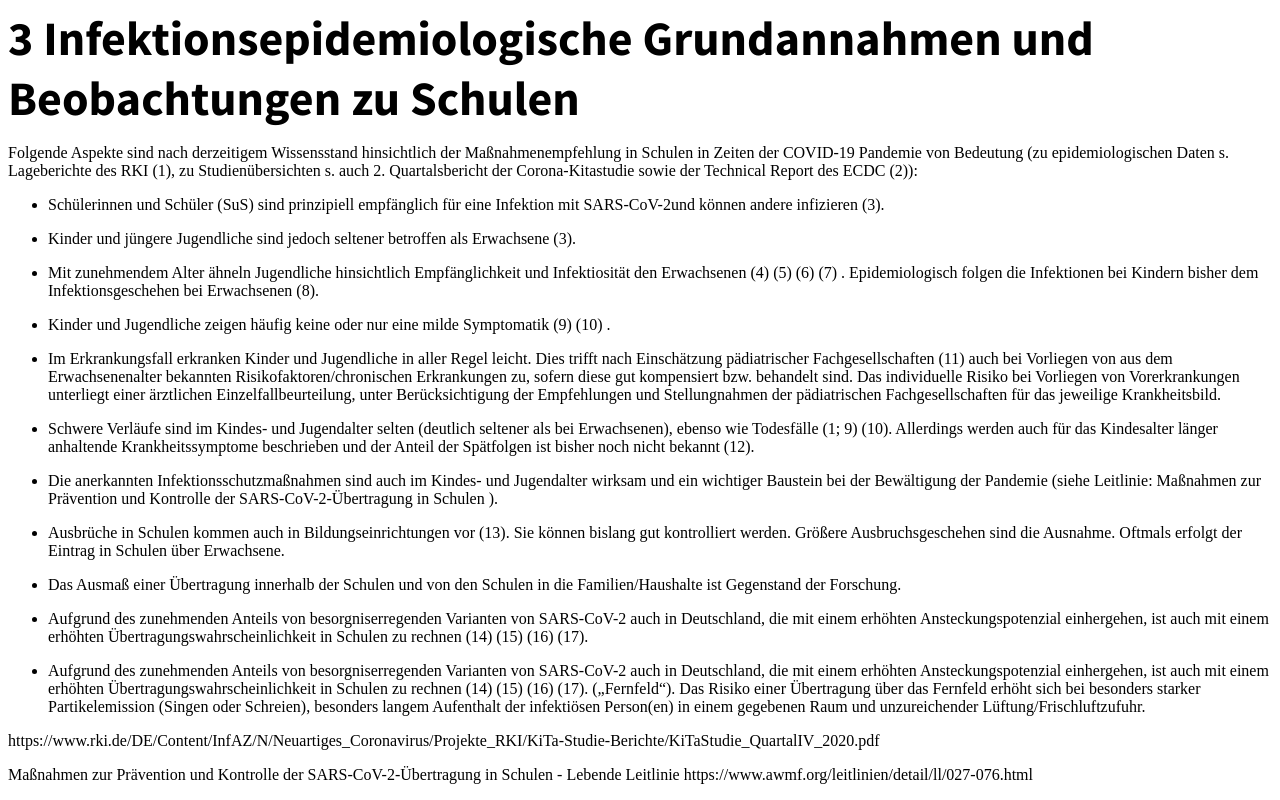
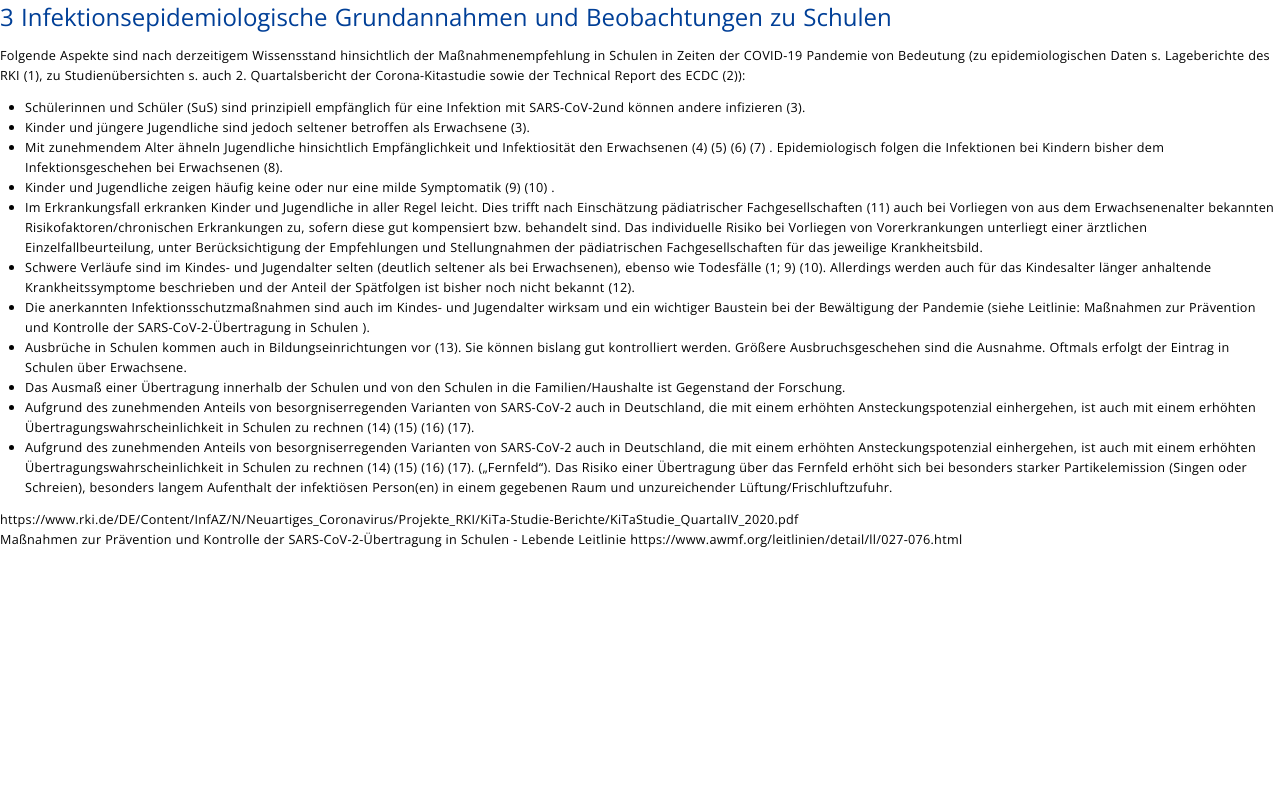
Before and after one commit to Health-Sprints/template, a plain HTML site: page html/document-3.html in a window 1280 px wide. Drawn offline with nearby package versions, Linux system fonts and the light colour scheme; files that its build step writes are made by us from their sources.

Commit message:
Update from Fidus Writer

```diff
--- a/html/document-3.html
+++ b/html/document-3.html
@@ -2,18 +2,14 @@
 <html>
   <head>
     <meta charset="UTF-8">
-    <title>3 Infektionsepidemiologische Grundannahmen und Beobachtungen zu Schulen</title>
+    <title> 3 Infektionsepidemiologische Grundannahmen und Beobachtungen zu Schulen</title>
     <link type="text/css" rel="stylesheet" href="css/document.css" />
-    <link type="text/css" rel="stylesheet" href="css/elephant.css" />
+    <link type="text/css" rel="stylesheet" href="css/rki.css" />
   </head>
   <body class="book-chapter">
-    <div class="article-part article-title" id="_3_0">3 Infektionsepidemiologische Grundannahmen und Beobachtungen zu Schulen</div>
-    <div class="article-part article-heading article-subtitle" data-hidden="true"></div>
-    <div class="article-part article-contributors article-authors" data-hidden="true"></div>
-    <div class="article-part article-richtext article-abstract" data-hidden="true"></div>
-    <div class="article-part article-tags article-keywords" data-hidden="true"></div>
+    <div class="article-part article-title" id="_3_0"> 3 Infektionsepidemiologische Grundannahmen und Beobachtungen zu Schulen</div>
     <div class="article-part article-richtext article-body">
-      <p>Folgende Aspekte sind nach derzeitigem Wissensstand hinsichtlich der Maßnahmenempfehlung in Schulen in Zeiten der COVID-19 Pandemie von Bedeutung (zu epidemiologischen Daten s. Lageberichte des RKI (1), zu Studienübersichten s. auch 2. Quartalsbericht der Corona-Kitastudie<a href="#fn1" class="fn"></a> sowie der Technical Report des ECDC (2)):</p>
+      <p>Folgende Aspekte sind nach derzeitigem Wissensstand hinsichtlich der Maßnahmenempfehlung in Schulen in Zeiten der COVID-19 Pandemie von Bedeutung (zu epidemiologischen Daten s. Lageberichte des RKI (1), zu Studienübersichten s. auch 2. Quartalsbericht der Corona-Kitastudie<a href="#fn5" class="fn"></a> sowie der Technical Report des ECDC (2)):</p>
       <ul id="L77475431">
         <li>
           <p>Schülerinnen und Schüler (SuS) sind prinzipiell empfänglich für eine Infektion mit SARS-CoV-2und können andere infizieren (3).</p>
@@ -34,7 +30,7 @@
           <p>Schwere Verläufe sind im Kindes- und Jugendalter selten (deutlich seltener als bei Erwachsenen), ebenso wie Todesfälle (1; 9) (10). Allerdings werden auch für das Kindesalter länger anhaltende Krankheitssymptome beschrieben und der Anteil der Spätfolgen ist bisher noch nicht bekannt (12).</p>
         </li>
         <li>
-          <p>Die anerkannten Infektionsschutzmaßnahmen sind auch im Kindes- und Jugendalter wirksam und ein wichtiger Baustein bei der Bewältigung der Pandemie (siehe Leitlinie: Maßnahmen zur Prävention und Kontrolle der SARS-CoV-2-Übertragung in Schulen<a href="#fn2" class="fn"></a> ).</p>
+          <p>Die anerkannten Infektionsschutzmaßnahmen sind auch im Kindes- und Jugendalter wirksam und ein wichtiger Baustein bei der Bewältigung der Pandemie (siehe Leitlinie: Maßnahmen zur Prävention und Kontrolle der SARS-CoV-2-Übertragung in Schulen<a href="#fn6" class="fn"></a> ).</p>
         </li>
         <li>
           <p>Ausbrüche in Schulen kommen auch in Bildungseinrichtungen vor (13). Sie können bislang gut kontrolliert werden. Größere Ausbruchsgeschehen sind die Ausnahme. Oftmals erfolgt der Eintrag in Schulen über Erwachsene.</p>
@@ -52,11 +48,11 @@
       <p></p>
     </div>
     <section class="fnlist" role="doc-footnotes">
-      <section id="fn1" role="doc-footnote">
-        <p><span class="approved-insertion" data-user="79" data-username="raquel" data-date="27134800">https://www.rki.de/DE/Content/InfAZ/N/Neuartiges_Coronavirus/Projekte_RKI/KiTa-Studie-Berichte/KiTaStudie_QuartalIV_2020.pdf</span></p>
+      <section id="fn5" role="doc-footnote">
+        <p>https://www.rki.de/DE/Content/InfAZ/N/Neuartiges_Coronavirus/Projekte_RKI/KiTa-Studie-Berichte/KiTaStudie_QuartalIV_2020.pdf</p>
       </section>
-      <section id="fn2" role="doc-footnote">
-        <p><span class="approved-insertion" data-user="79" data-username="raquel" data-date="27134800">Maßnahmen zur Prävention und Kontrolle der SARS-CoV-2-Übertragung in Schulen - Lebende Leitlinie https://www.awmf.org/leitlinien/detail/ll/027-076.html</span></p>
+      <section id="fn6" role="doc-footnote">
+        <p>Maßnahmen zur Prävention und Kontrolle der SARS-CoV-2-Übertragung in Schulen - Lebende Leitlinie https://www.awmf.org/leitlinien/detail/ll/027-076.html</p>
         <p></p>
         <p></p>
       </section>
```
